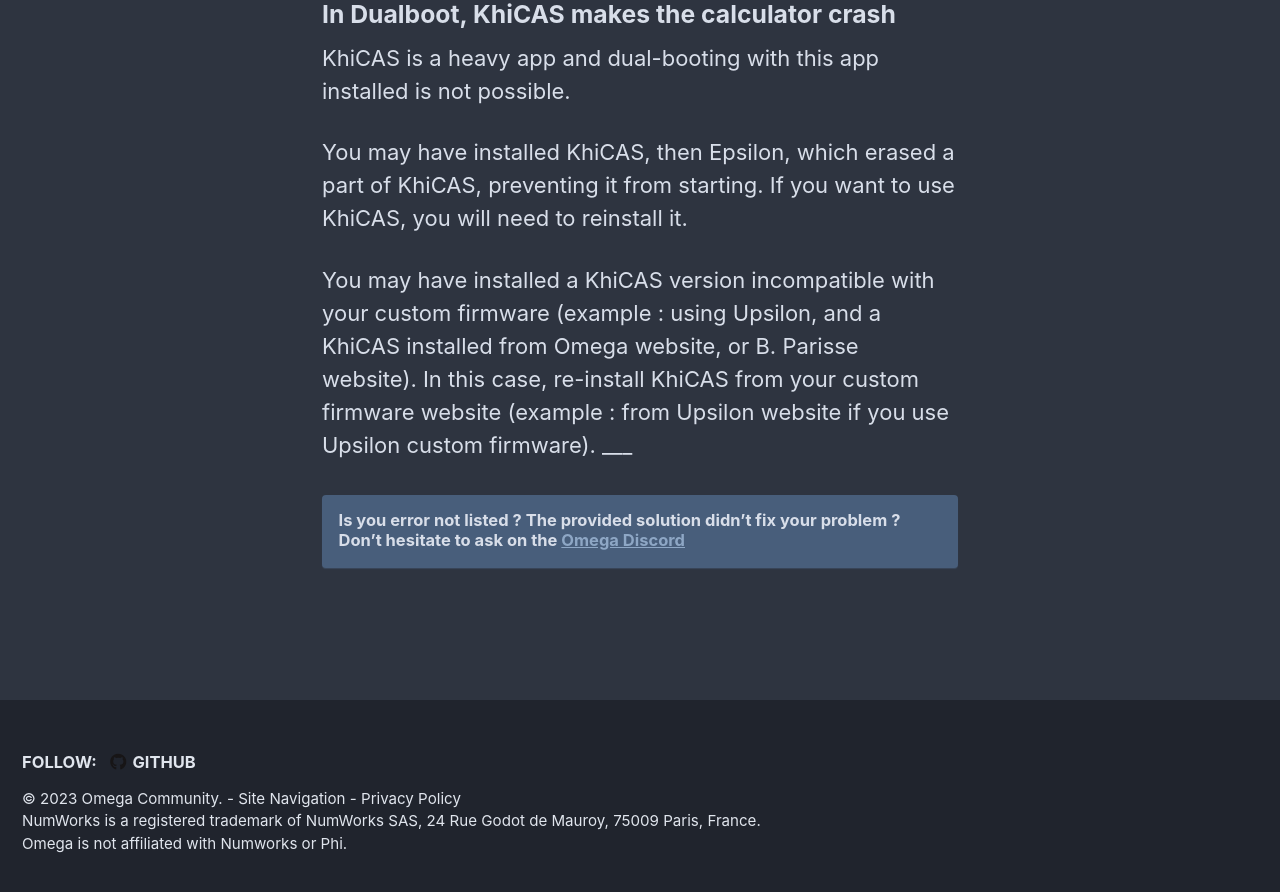
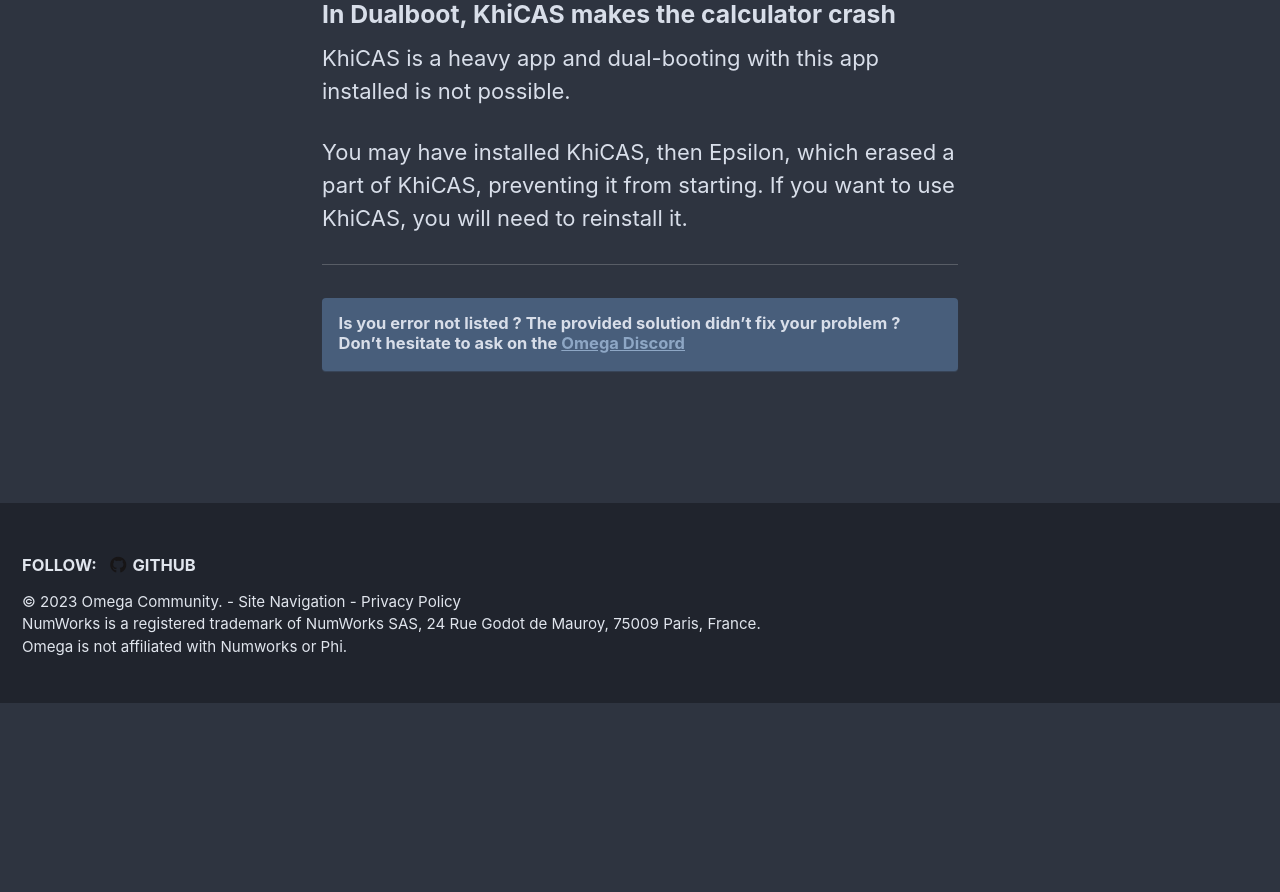
Before and after one commit to Omega-Numworks/Omega-Guide, a Jekyll site: the page built from _pages/en_US/troubleshooting.md, in a window 1280 px wide and 900 px high, scrolled down 6748 px. Shown: the top 892 px of the window. Built offline with Jekyll 4.4.1, drawn with Linux system fonts in a browser that asks for light colours; comment, search, counter and statistics services are not loaded; after the commit the page ends 7451 px from its top, so only the background shows below that.

Commit message:
some fixes
All versions of KhiCAS are compatible and fully work, even the one from KhiCAS website

```diff
--- a/_pages/en_US/troubleshooting.md
+++ b/_pages/en_US/troubleshooting.md
@@ -132,8 +132,6 @@
 You may have installed KhiCAS, then Epsilon, which erased a part of KhiCAS, preventing it from starting.
 If you want to use KhiCAS, you will need to reinstall it.
 
-You may have installed a KhiCAS version incompatible with your custom firmware (example : using Upsilon, and a KhiCAS installed from Omega website, or B. Parisse website).
-In this case, re-install KhiCAS from your custom firmware website (example : from Upsilon website if you use Upsilon custom firmware).
 ___
 
 ### Is you error not listed ? The provided solution didn't fix your problem ? Don't hesitate to ask on the [Omega Discord](https://discord.gg/X2TWhh9)
```
